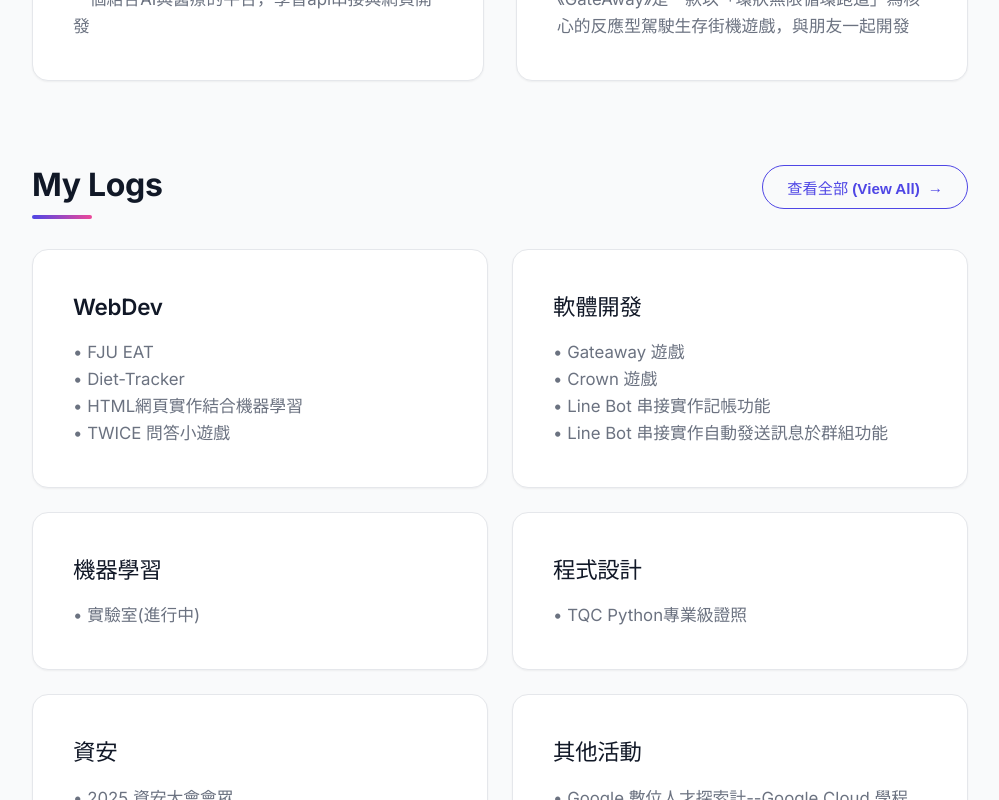
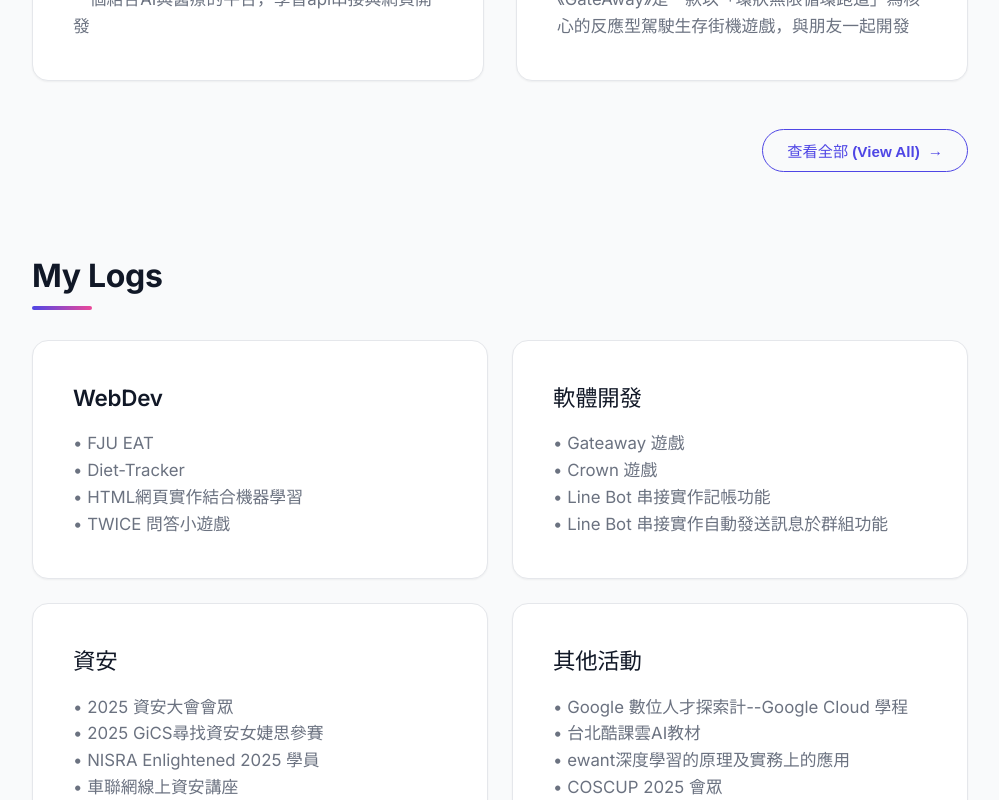
Before and after one commit to crazyainfuture/XT, a React (Vite) app: page / in a window 1280 px wide. Shown: the part 1300-2100 px from the top of the page, without its empty margins (140-1139 px from the left). Built offline with nearby package versions, Linux system fonts and the light colour scheme.

Commit message:
adjust ui

```diff
--- a/src/App.css
+++ b/src/App.css
@@ -368,6 +368,14 @@ footer {
   margin: 0;
 }
 
+.section-footer {
+  display: flex;
+  justify-content: right;
+  align-items: right;
+  margin-top: 3rem;
+  width: 100%;
+}
+
 .view-all-btn {
   background-color: transparent;
   color: var(--primary);
--- a/src/App.jsx
+++ b/src/App.jsx
@@ -13,7 +13,7 @@ function App() {
   }, [currentPage]);
 
   const featuredProjects = allProjects.slice(1, 5);
-  const featuredLogs = alllogs.slice(0, 7);
+  const featuredLogs = alllogs.slice(0, 4);
 
   return (
     <div className="app-wrapper">
@@ -82,9 +82,6 @@ function App() {
             <section className="projects">
               <div className="section-header">
                 <h2>My Dev</h2>
-                <button className="view-all-btn" onClick={() => setCurrentPage('projects')}>
-                  查看全部 (View All) <span>→</span>
-                </button>
               </div>
               <div className="project-grid">
                 {featuredProjects.map(proj => (
@@ -102,14 +99,16 @@ function App() {
                   </div>
                 ))}
               </div>
+              <div className='section-footer'>
+                <button className="view-all-btn" onClick={() => setCurrentPage('projects')}>
+                  查看全部 (View All) <span>→</span>
+                </button>
+              </div>
             </section>
 
             <section className="logs">
               <div className="section-header">
                 <h2>My Logs</h2>
-                <button className="view-all-btn" onClick={() => setCurrentPage('logs')}>
-                  查看全部 (View All) <span>→</span>
-                </button>
               </div>
               <div className="log-grid">
                 { featuredLogs.map(log => (
@@ -122,6 +121,11 @@ function App() {
                     </div>
                   </div>
                 ))}
+              </div>
+              <div className='section-footer'>
+                <button className="view-all-btn" onClick={() => setCurrentPage('logs')}>
+                  查看全部 (View All) <span>→</span>
+                </button>
               </div>
             </section>
 
--- a/src/pages/logs.jsx
+++ b/src/pages/logs.jsx
@@ -1,9 +1,7 @@
 export const alllogs = [
   { id: 1, category: 'WebDev', activities: ['FJU EAT', 'Diet-Tracker','HTML網頁實作結合機器學習','TWICE 問答小遊戲'] },
   { id: 2, category: '軟體開發', activities: ['Gateaway 遊戲','Crown 遊戲','Line Bot 串接實作記帳功能','Line Bot 串接實作自動發送訊息於群組功能'] },
-  { id: 3, category: '機器學習', activities: ['實驗室(進行中)'] },
-  { id: 4, category: '程式設計', activities: ['TQC Python專業級證照'] },
-  { id: 5, category: '資安',
+  { id: 3, category: '資安',
     activities: ['2025 資安大會會眾',
         '2025 GiCS尋找資安女婕思參賽',
         'NISRA Enlightened 2025 學員',
@@ -13,7 +11,7 @@ export const alllogs = [
     ]
   },
 
-  { id: 6, category: '其他活動',
+  { id: 4, category: '其他活動',
     activities: ['Google 數位人才探索計--Google Cloud 學程',
         '台北酷課雲AI教材',
         'ewant深度學習的原理及實務上的應用',
@@ -23,6 +21,8 @@ export const alllogs = [
         'Arduino 音樂播放器實作',
         'Arduino 機器人專題實作'
     ] },
+    { id: 5, category: '機器學習', activities: ['實驗室(進行中)'] },
+    { id: 6, category: '程式設計', activities: ['TQC Python專業級證照'] },
 ];
 
 export default function Logs({ onBack }) {
```
